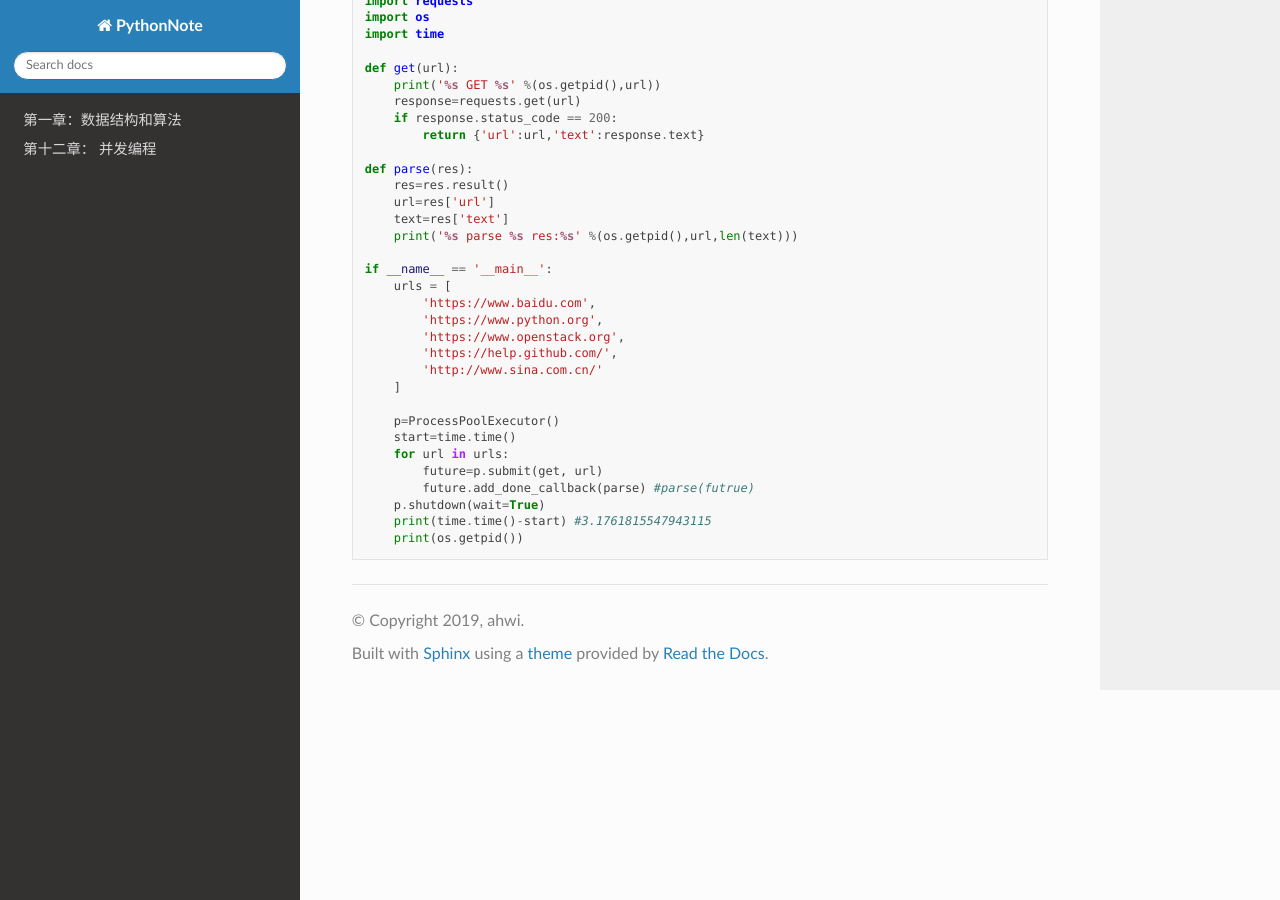
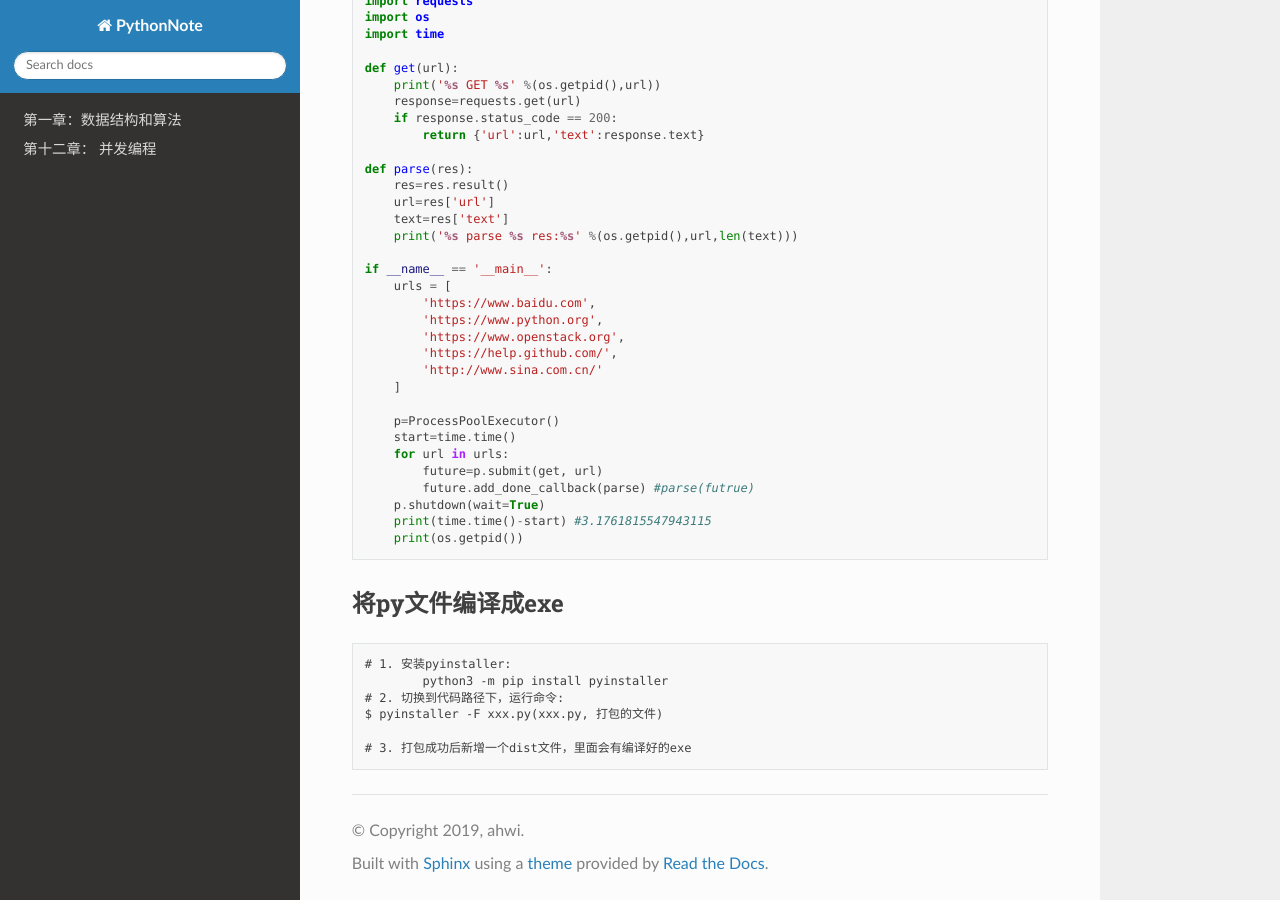
Before and after one commit to ahwi/PythonNote, a Sphinx documentation site: the page built from source/utils/Utils.md, in a window 1280 px wide and 900 px high, scrolled down 9520 px. Built offline with Sphinx 7.4.7 and the Read the Docs theme 2.0.0, drawn with Linux system fonts in a browser that asks for light colours; pages that are not in the unit, such as notebooks, are missing from menus.

````diff
--- a/source/utils/Utils.md
+++ b/source/utils/Utils.md
@@ -547,3 +547,18 @@
     print(time.time()-start) #3.1761815547943115
     print(os.getpid())
 ```
+
+
+
+
+
+## 将py文件编译成exe
+
+```
+# 1. 安装pyinstaller:
+	python3 -m pip install pyinstaller
+# 2. 切换到代码路径下，运行命令:
+$ pyinstaller -F xxx.py(xxx.py, 打包的文件)
+
+# 3. 打包成功后新增一个dist文件，里面会有编译好的exe
+```
````
Also changed, not shown: source/utils/mongo.md (added, +49 -0 lines).
